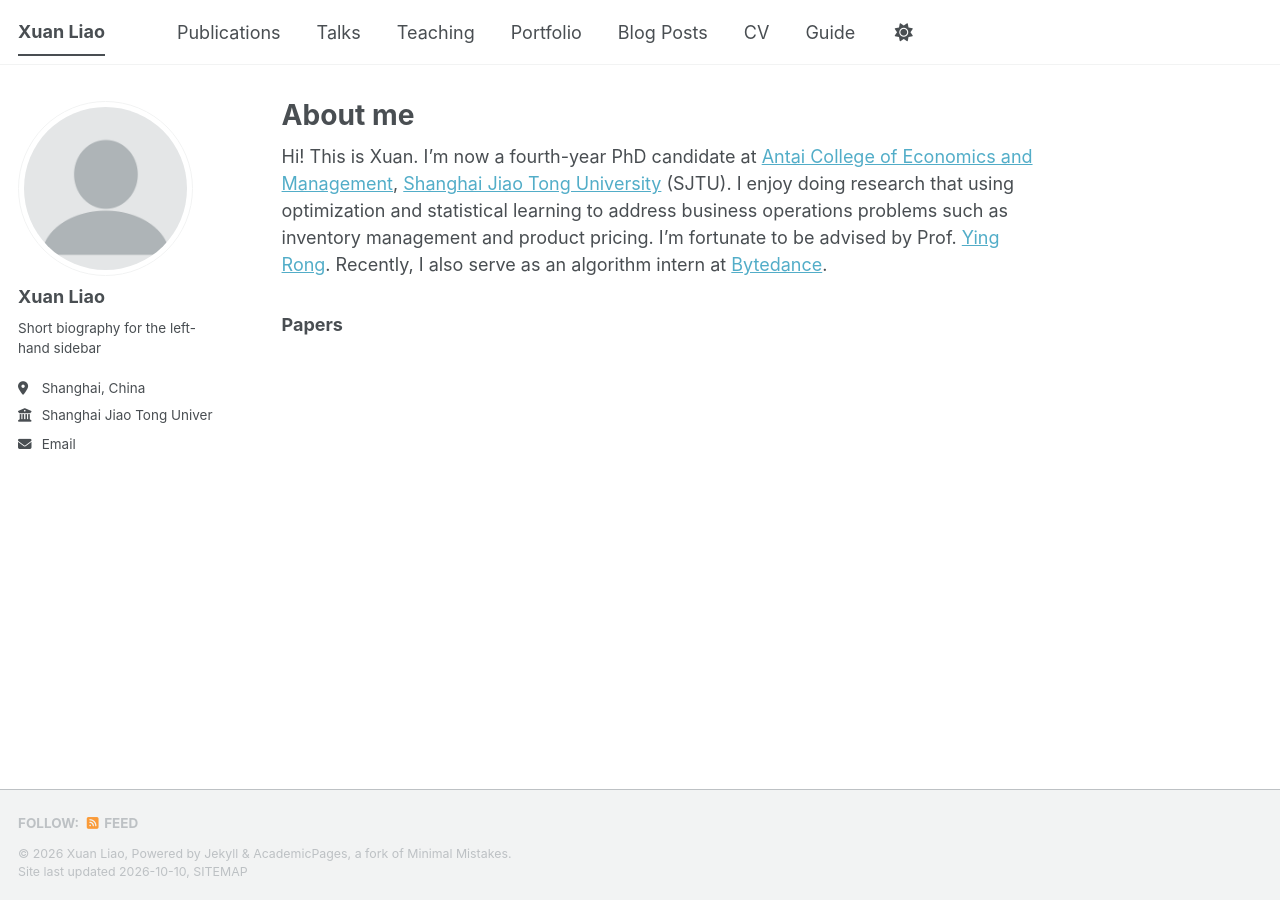
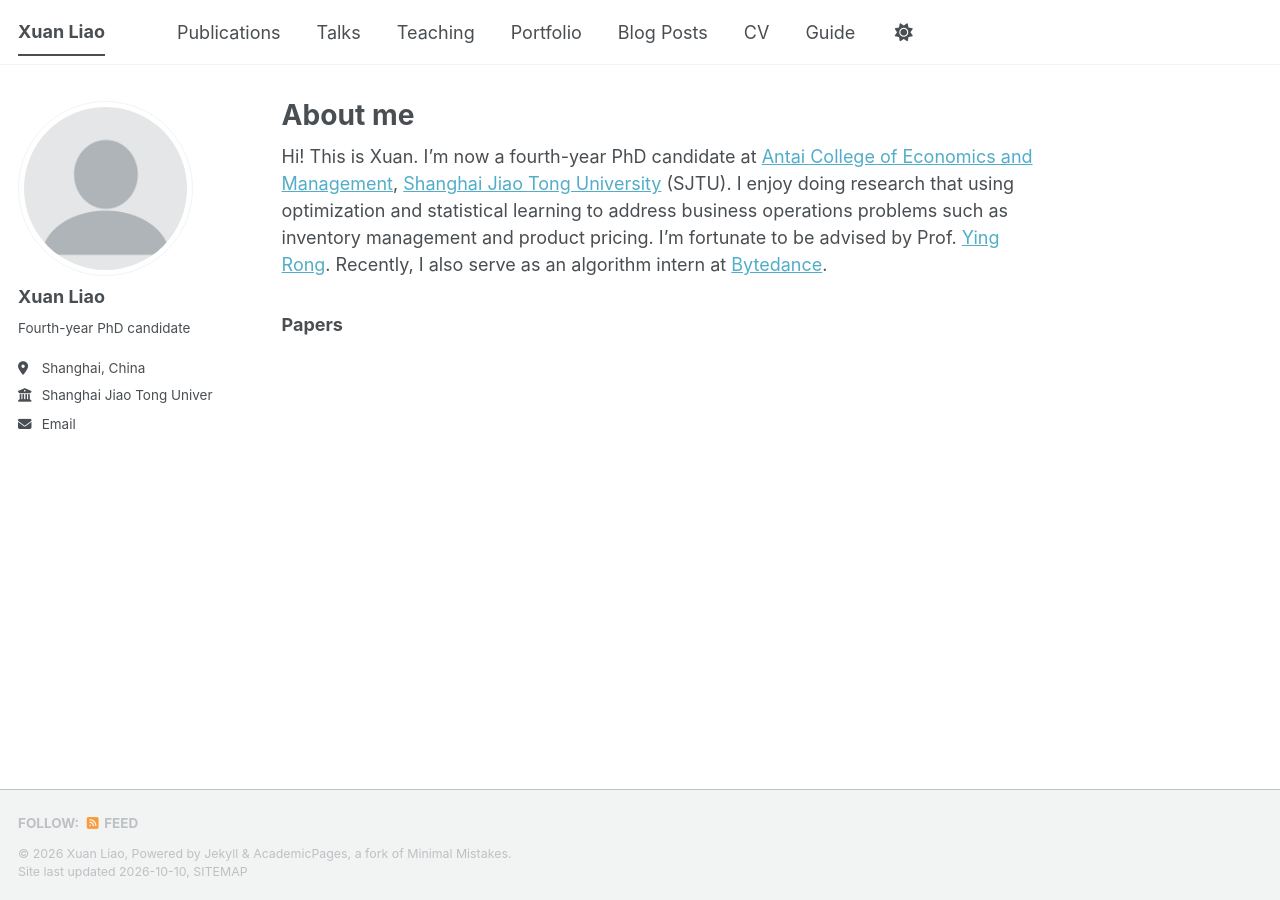
Before and after one commit to xxxl-ml/xxxl-ml.github.io, a Jekyll site: the page built from _pages/about.md, in a window 1280 px wide. Built offline with Jekyll 4.4.1, drawn with Linux system fonts in a browser that asks for light colours; a style sheet for code colours, icons or effects is not loaded.

Commit message:
Update _config.yml

```diff
--- a/_config.yml
+++ b/_config.yml
@@ -26,7 +26,7 @@ author:
   avatar           : "profile.png"
   name             : "Xuan Liao"
   pronouns         : # example: "she/her"
-  bio              : "Short biography for the left-hand sidebar"
+  bio              : "Fourth-year PhD candidate"
   location         : "Shanghai, China"
   employer         : "Shanghai Jiao Tong University"
   uri              : # URL
```
